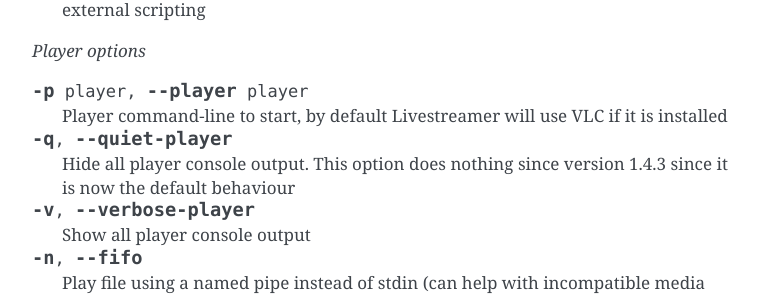
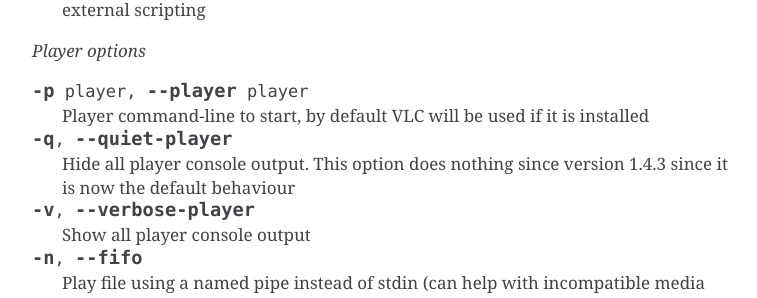
Before and after one commit to streamlink/streamlink, a Sphinx documentation site: the page built from docs/cli.rst, in a window 1280 px wide and 900 px high, scrolled down 1193 px. Shown: the part 156-454 px from the top of the window, without its empty margins (258-1015 px from the left). Built offline with Sphinx 7.4.7, drawn with Linux system fonts in a browser that asks for light colours.

Commit message:
docs: Update CLI description.

```diff
--- a/docs/cli.rst
+++ b/docs/cli.rst
@@ -72,8 +72,8 @@ Full list of command line arguments
 
 .. cmdoption:: -p player, --player player
 
-    Player command-line to start, by default Livestreamer
-    will use VLC if it is installed
+    Player command-line to start, by default VLC will be
+    used if it is installed
 
 .. cmdoption:: -q, --quiet-player
 
```
